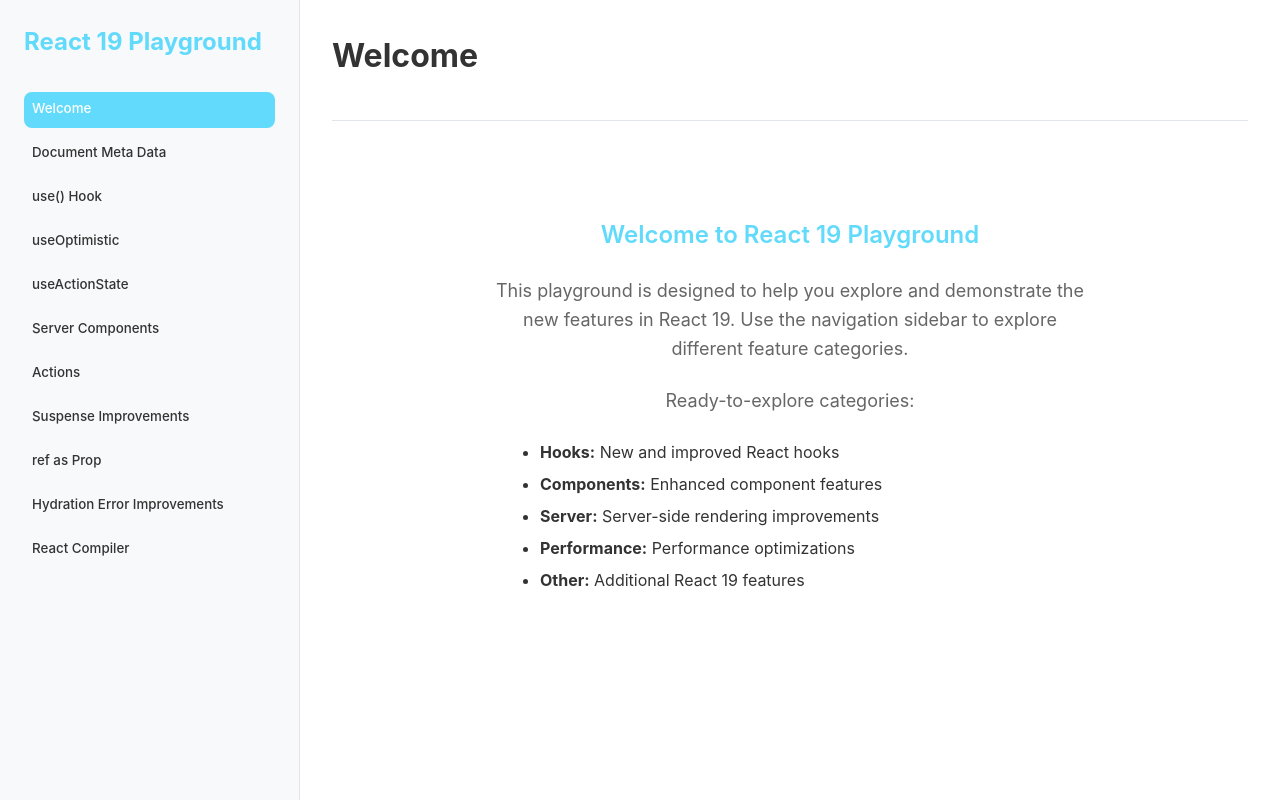
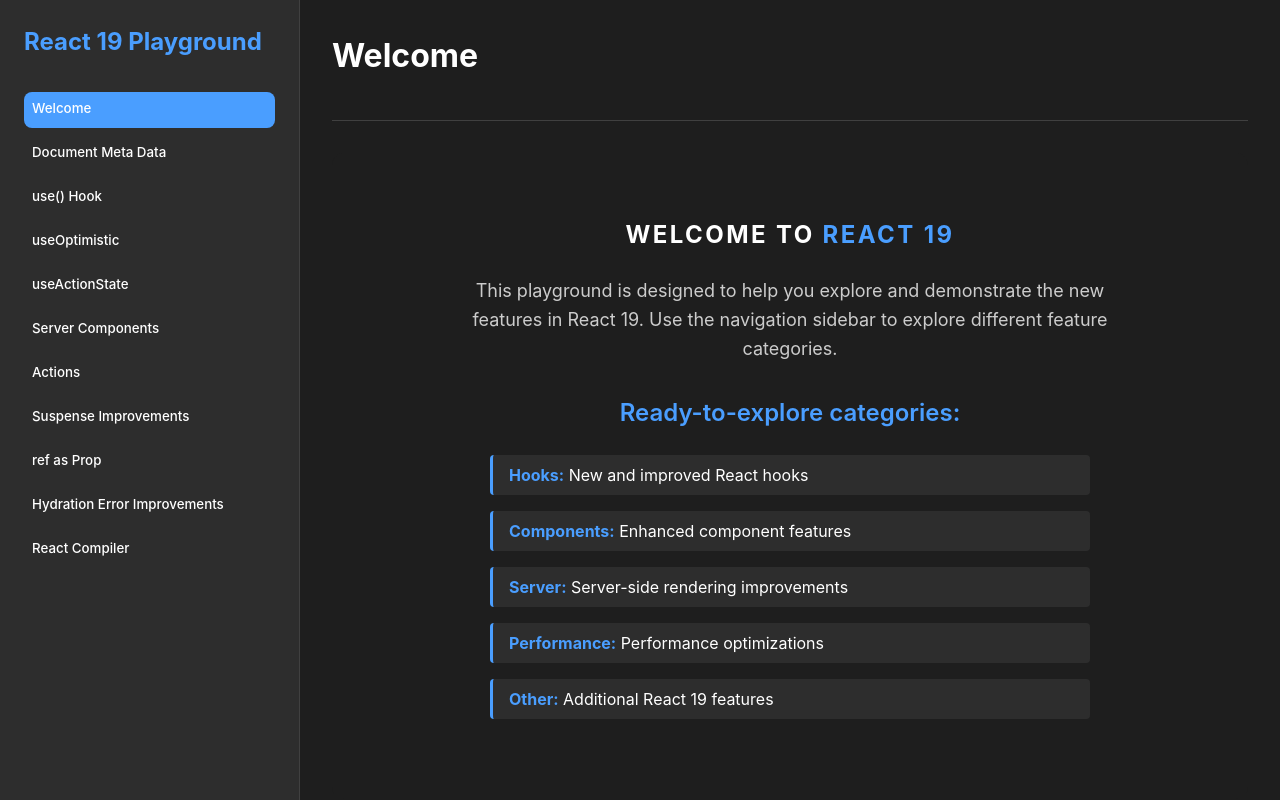
Before and after one commit to ZAKdev/what-is-new-in-react-19, a React app: page / in a window 1280 px wide. Built offline with nearby package versions, Linux system fonts and the light colour scheme.

Commit message:
fixed some stuff

```diff
--- a/src/components/demos/DocumentMetaData.styles.ts
+++ /dev/null
@@ -1,16 +0,0 @@
-import styled from 'styled-components';
-
-export const DocumentContainer = styled.div`
-    padding: ${props => props.theme.spacing.lg};
-`;
-
-export const DocumentTitle = styled.h2`
-    font-size: ${props => props.theme.typography.fontSize.xl};
-    color: ${props => props.theme.colors.primary};
-    margin-bottom: ${props => props.theme.spacing.lg};
-`;
-
-export const DocumentContent = styled.div`
-    margin-bottom: ${props => props.theme.spacing.md};
-    color: ${props => props.theme.colors.text};
-`;
--- a/src/components/demos/DocumentMetaData.tsx
+++ b/src/components/demos/DocumentMetaData.tsx
@@ -1,15 +1,6 @@
 import { JSX, Suspense } from 'react';
-import {
-    DocumentContainer,
-    DocumentTitle,
-    DocumentContent
-} from './DocumentMetaData.styles';
 
-interface DocumentMetaDataProps {
-    title: string;
-}
-
-const DocumentMetaData = ({ title }: DocumentMetaDataProps): JSX.Element => {
+const DocumentMetaData = ({ title }: any): JSX.Element => {
     return (
         <Suspense fallback="loading...">
             <link
@@ -18,23 +9,12 @@
                 precedence="default"
             />
             <title>{title}</title>
-            <DocumentContainer>
-                <DocumentTitle>React 19 Document Metadata Demo</DocumentTitle>
-                <DocumentContent>
-                    <p>This demo showcases React 19's new document metadata features:</p>
-                    <ul>
-                        <li>Document title can be set from within any component</li>
-                        <li>External stylesheets can be loaded with precedence control</li>
-                        <li>Metadata automatically hoists to document head</li>
-                    </ul>
-                    <p>Current page title: <strong>{title}</strong></p>
-                    <button
-                        type="button"
-                        className="btn btn-primary">
-                        Bootstrap Button (loaded via React 19 metadata)
-                    </button>
-                </DocumentContent>
-            </DocumentContainer>
+            <p>Current page title: <strong>{title}</strong></p>
+            <button
+                type="button"
+                className="btn btn-primary">
+                Bootstrap Button
+            </button>
         </Suspense>
     );
 };
--- a/src/components/demos/WelcomeDemo.styles.ts
+++ b/src/components/demos/WelcomeDemo.styles.ts
@@ -5,27 +5,51 @@
     padding: ${props => props.theme.spacing.xl};
 `;
 
-export const WelcomeTitle = styled.h2`
+export const WelcomeTitle = styled.h1`
     font-size: ${props => props.theme.typography.fontSize.xl};
-    color: ${props => props.theme.colors.primary};
+    font-weight: ${props => props.theme.typography.fontWeight.bold};
+    color: ${props => props.theme.colors.text};
     margin-bottom: ${props => props.theme.spacing.lg};
+    text-transform: uppercase;
+    letter-spacing: 0.1em;
+
+    .react-highlight {
+        color: ${props => props.theme.colors.react};
+    }
 `;
 
 export const WelcomeText = styled.p`
     font-size: ${props => props.theme.typography.fontSize.lg};
     color: ${props => props.theme.colors.textLight};
-    max-width: 600px;
+    max-width: 700px;
     margin: 0 auto ${props => props.theme.spacing.lg};
     line-height: 1.6;
 `;
 
+export const WelcomeSubtitle = styled.h2`
+    font-size: 1.5rem;
+    color: ${props => props.theme.colors.accent};
+    margin: ${props => props.theme.spacing.xl} 0 ${props => props.theme.spacing.lg};
+    font-weight: ${props => props.theme.typography.fontWeight.semiBold};
+`;
+
 export const FeatureList = styled.ul`
     text-align: left;
-    max-width: 500px;
+    max-width: 600px;
     margin: 0 auto;
+    padding: 0;
+    list-style: none;
 
     li {
-        margin-bottom: ${props => props.theme.spacing.sm};
+        margin-bottom: ${props => props.theme.spacing.md};
         color: ${props => props.theme.colors.text};
+        padding: ${props => props.theme.spacing.sm} ${props => props.theme.spacing.md};
+        border-left: 3px solid ${props => props.theme.colors.react};
+        background: ${props => props.theme.colors.surface};
+        border-radius: ${props => props.theme.borderRadius.sm};
+
+        strong {
+            color: ${props => props.theme.colors.accent};
+        }
     }
 `;
--- a/src/components/demos/WelcomeDemo.tsx
+++ b/src/components/demos/WelcomeDemo.tsx
@@ -3,19 +3,22 @@
     WelcomeContainer,
     WelcomeTitle,
     WelcomeText,
+    WelcomeSubtitle,
     FeatureList
 } from './WelcomeDemo.styles';
 
 const WelcomeDemo = (): JSX.Element => {
     return (
         <WelcomeContainer>
-            <WelcomeTitle>Welcome to React 19 Playground</WelcomeTitle>
+            <WelcomeTitle>
+                Welcome to <span className="react-highlight">React 19</span>
+            </WelcomeTitle>
             <WelcomeText>
                 This playground is designed to help you explore and demonstrate the new features in React 19.
                 Use the navigation sidebar to explore different feature categories.
             </WelcomeText>
 
-            <WelcomeText>Ready-to-explore categories:</WelcomeText>
+            <WelcomeSubtitle>Ready-to-explore categories:</WelcomeSubtitle>
             <FeatureList>
                 <li><strong>Hooks:</strong> New and improved React hooks</li>
                 <li><strong>Components:</strong> Enhanced component features</li>
--- a/src/styles/theme.ts
+++ b/src/styles/theme.ts
@@ -1,15 +1,17 @@
 export const theme = {
   colors: {
-    primary: '#61dafb',
-    secondary: '#282c34',
-    background: '#ffffff',
-    surface: '#f8f9fa',
-    text: '#333333',
-    textLight: '#666666',
-    border: '#e1e5e9',
+    primary: '#4a9eff',
+    secondary: '#4a9eff',
+    background: '#1e1e1e',
+    surface: '#2d2d2d',
+    text: '#ffffff',
+    textLight: '#cccccc',
+    border: '#404040',
     success: '#28a745',
     warning: '#ffc107',
     error: '#dc3545',
+    react: '#4a9eff',
+    accent: '#4a9eff',
   },
   spacing: {
     xs: '4px',
```
